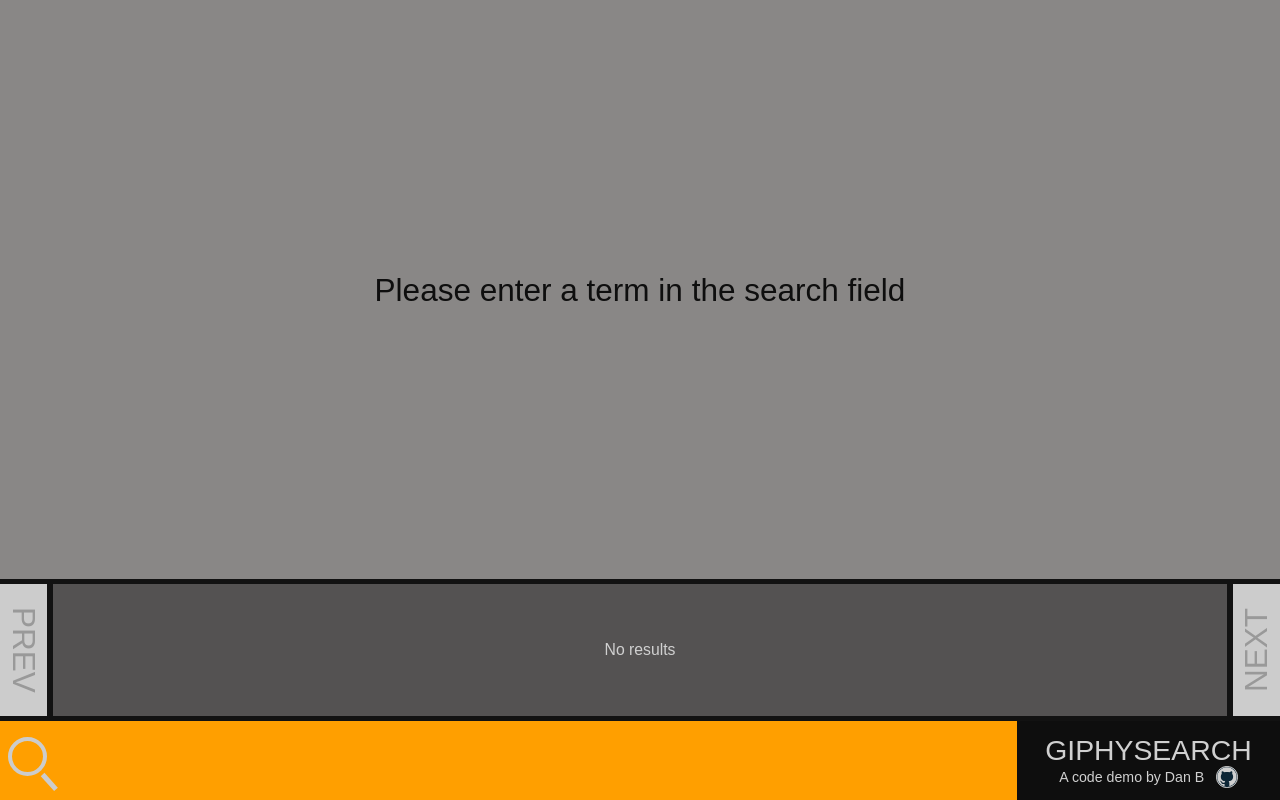
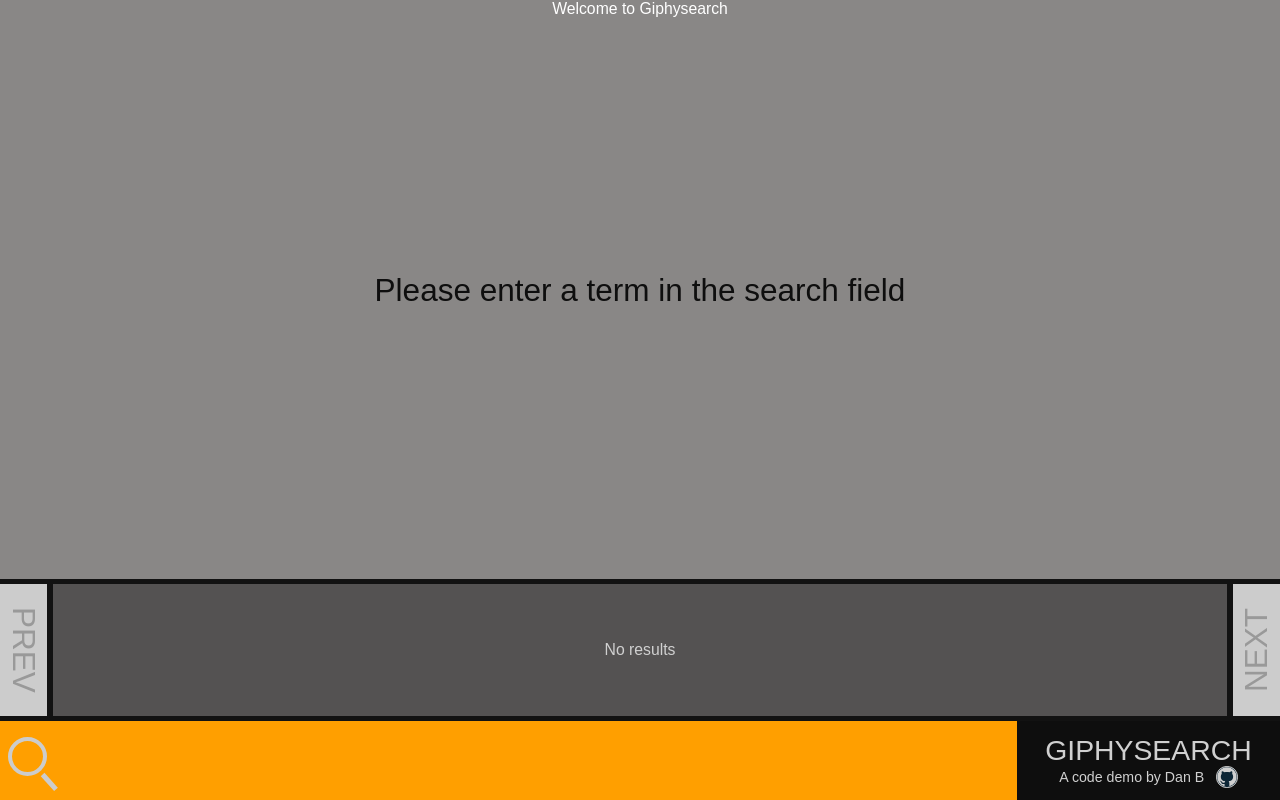
Before and after one commit to danb-cws/giphysearch, a React (Create React App) app: page / in a window 1280 px wide. Built offline with nearby package versions, Linux system fonts and the light colour scheme.

Commit message:
stub of welcome message

```diff
--- a/src/App.css
+++ b/src/App.css
@@ -37,8 +37,12 @@
   grid-row: 1;
   grid-column: 1 / 3;
 }
-.ErrorScreen {
+.ErrorScreen,
+.App-welcome{
   grid-row: 1;
   grid-column: 1 / 3;
   z-index: 2;
 }
+.App-welcome {
+  z-index: 3;
+}
--- a/src/components/Header/index.jsx
+++ b/src/components/Header/index.jsx
@@ -3,6 +3,7 @@ import "./style.css";
 
 const Header = () => {
   return (
+    <React.Fragment>
     <header className="App-header">
       <h1 className="App-header__title">Giphysearch</h1>
       <p className="App-header__intro">
@@ -16,6 +17,10 @@ const Header = () => {
         </a>
       </p>
     </header>
+    <section className="App-welcome">
+      Welcome to Giphysearch
+    </section>
+    </React.Fragment>
   );
 };
 export default Header;
```
